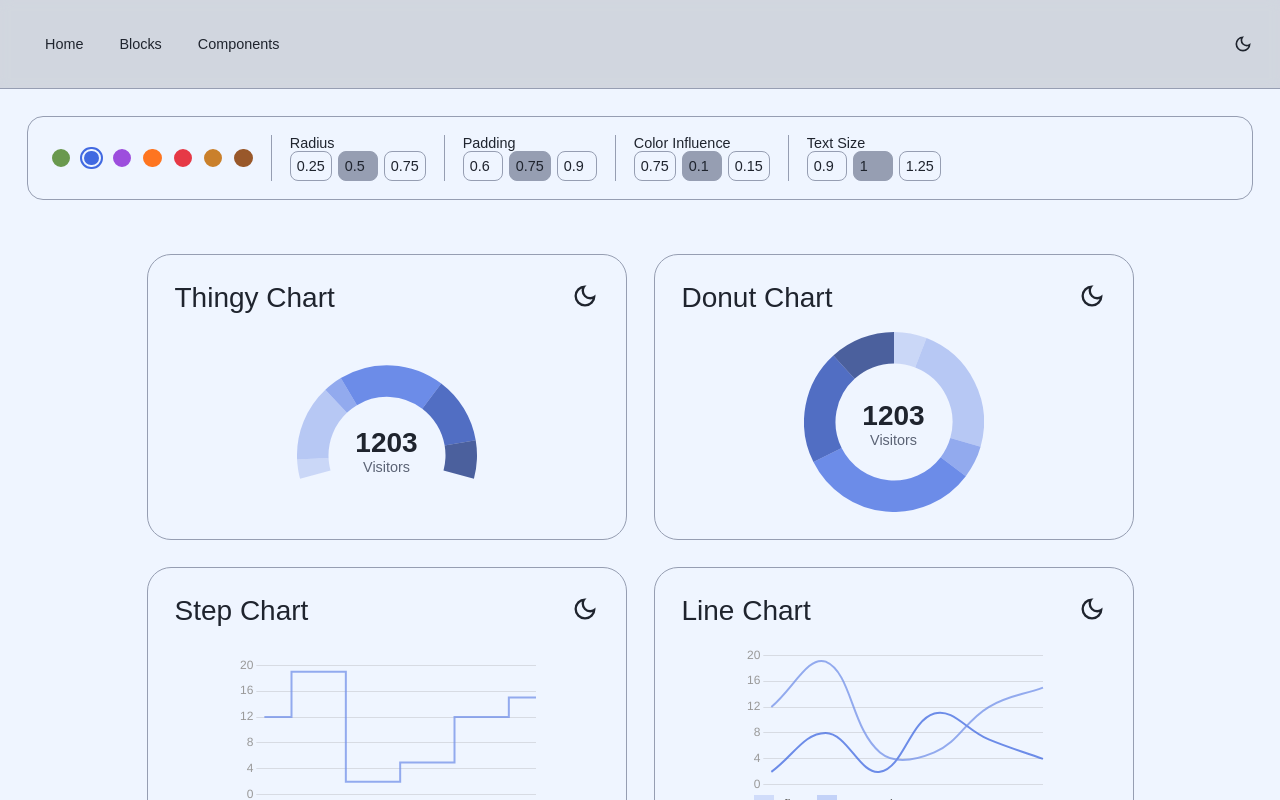
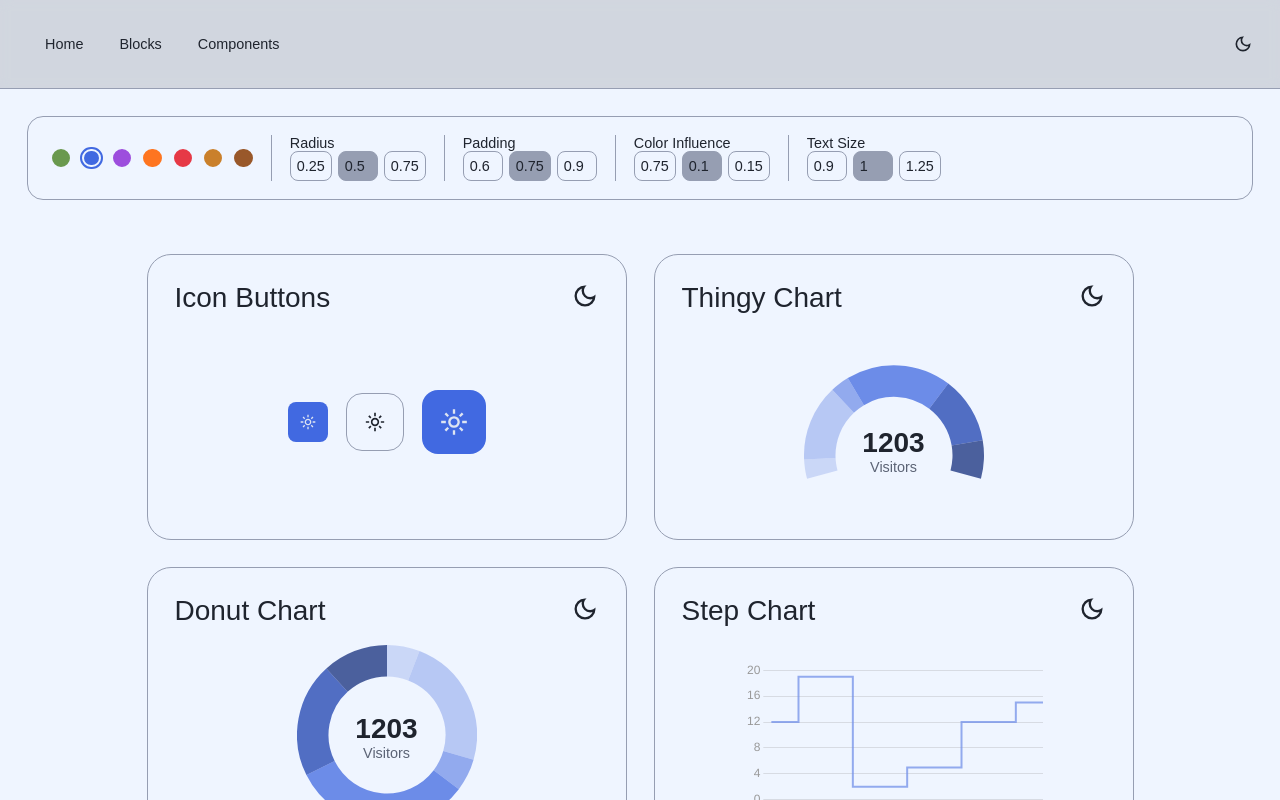
Before and after one commit to TsTs-Org/component-library-svelte, a SvelteKit app: page /components in a window 1280 px wide. Built offline with nearby package versions, Linux system fonts and the light colour scheme.

Commit message:
Added icon buttons and a onclick handler

```diff
--- a/src/lib/components/Button.svelte
+++ b/src/lib/components/Button.svelte
@@ -7,14 +7,16 @@
 	type Size = "s" | "m" | "l";
 
 	type Props = {
+		onclick?: (e: MouseEvent & { currentTarget: EventTarget & HTMLButtonElement }) => void;
 		loading?: boolean;
 		variant?: Variant;
 		size?: Size;
 		icon?: Snippet;
-		children: Snippet;
+		children?: Snippet;
 	} & HTMLButtonAttributes;
 
 	let {
+		onclick,
 		variant = "primary",
 		size = "m",
 		loading = false,
@@ -25,9 +27,11 @@
 </script>
 
 <button
+	{onclick}
 	class={[variant, size]}
 	disabled={loading}
 	class:loading
+	class:children
 	{...restProps}
 >
 	{#if loading}
@@ -70,6 +74,7 @@
 
 		& .icon {
 			width: fit-content;
+			fill: var(--text-color-inverted);
 		}
 		& .content {
 			margin-left: auto;
@@ -112,12 +117,18 @@
 			.content {
 				color: var(--text-color);
 			}
+			.icon {
+				fill: var(--text-color);
+			}
 		}
 
 		&:not(:disabled):hover {
 			background-color: var(--hover-color);
 			scale: 99.5%;
 			cursor: pointer;
+			.icon {
+				fill: var(--text-color-muted);
+			}
 		}
 
 		&:disabled:hover {
@@ -128,4 +139,13 @@
 			scale: 98%;
 		}
 	}
+
+	button:not(.children) {
+		display: flex;
+		width: fit-content;
+		aspect-ratio: 1/1;
+		.content {
+			display: none;
+		}
+	}
 </style>
--- a/src/routes/components/+page.svelte
+++ b/src/routes/components/+page.svelte
@@ -36,6 +36,41 @@
 </div>
 
 <div class="components-page">
+	<Showcase name="Icon Buttons">
+		<div class="mock-grid">
+			<Button size="s">
+				{#snippet icon()}
+					<Icon
+						size="s"
+						fill="inherit"
+						iconName="moon"
+					></Icon>
+				{/snippet}
+			</Button>
+			<Button
+				size="m"
+				variant="bordered"
+			>
+				{#snippet icon()}
+					<Icon
+						size="m"
+						fill="inherit"
+						iconName="moon"
+					></Icon>
+				{/snippet}
+			</Button>
+			<Button size="l">
+				{#snippet icon()}
+					<Icon
+						size="l"
+						fill="inherit"
+						iconName="moon"
+					></Icon>
+				{/snippet}
+			</Button>
+		</div>
+	</Showcase>
+
 	<Showcase name="Thingy Chart">
 		<RoundChart
 			chartType="thingy"
@@ -242,7 +277,6 @@
 		<div class="mock-grid">
 			<Checkbox />
 		</div>
-		<!-- <Checkbox /> -->
 	</Showcase>
 
 	<Showcase name="Table">
@@ -474,7 +508,7 @@
 				{#snippet icon()}
 					<Icon
 						size="l"
-						fill="var(--text-color-inverted)"
+						fill="inherit"
 					>
 						<path
 							d="M234-276q51-39 114-61.5T480-360q69 0 132 22.5T726-276q35-41 54.5-93T800-480q0-133-93.5-226.5T480-800q-133 0-226.5 93.5T160-480q0 59 19.5 111t54.5 93Zm246-164q-59 0-99.5-40.5T340-580q0-59 40.5-99.5T480-720q59 0 99.5 40.5T620-580q0 59-40.5 99.5T480-440Zm0 360q-83 0-156-31.5T197-197q-54-54-85.5-127T80-480q0-83 31.5-156T197-763q54-54 127-85.5T480-880q83 0 156 31.5T763-763q54 54 85.5 127T880-480q0 83-31.5 156T763-197q-54 54-127 85.5T480-80Zm0-80q53 0 100-15.5t86-44.5q-39-29-86-44.5T480-280q-53 0-100 15.5T294-220q39 29 86 44.5T480-160Zm0-360q26 0 43-17t17-43q0-26-17-43t-43-17q-26 0-43 17t-17 43q0 26 17 43t43 17Zm0-60Zm0 360Z"
```
